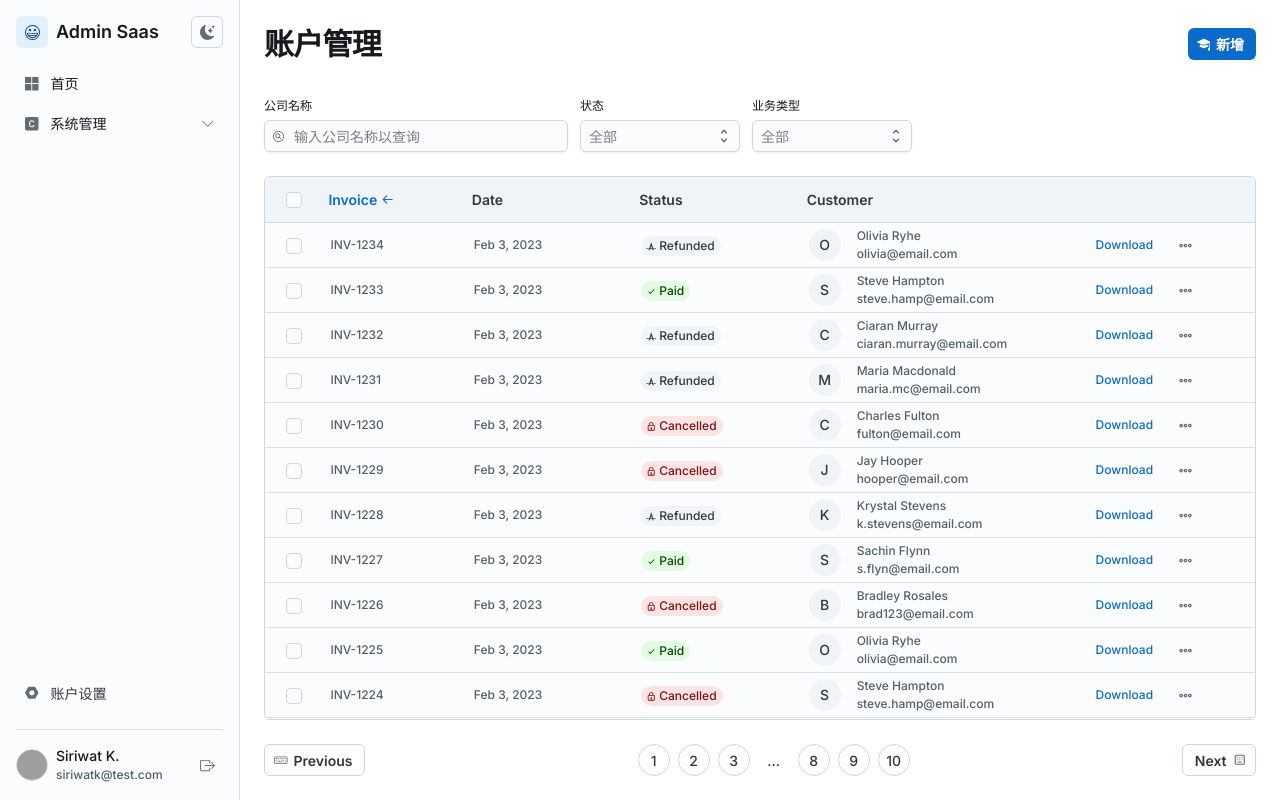
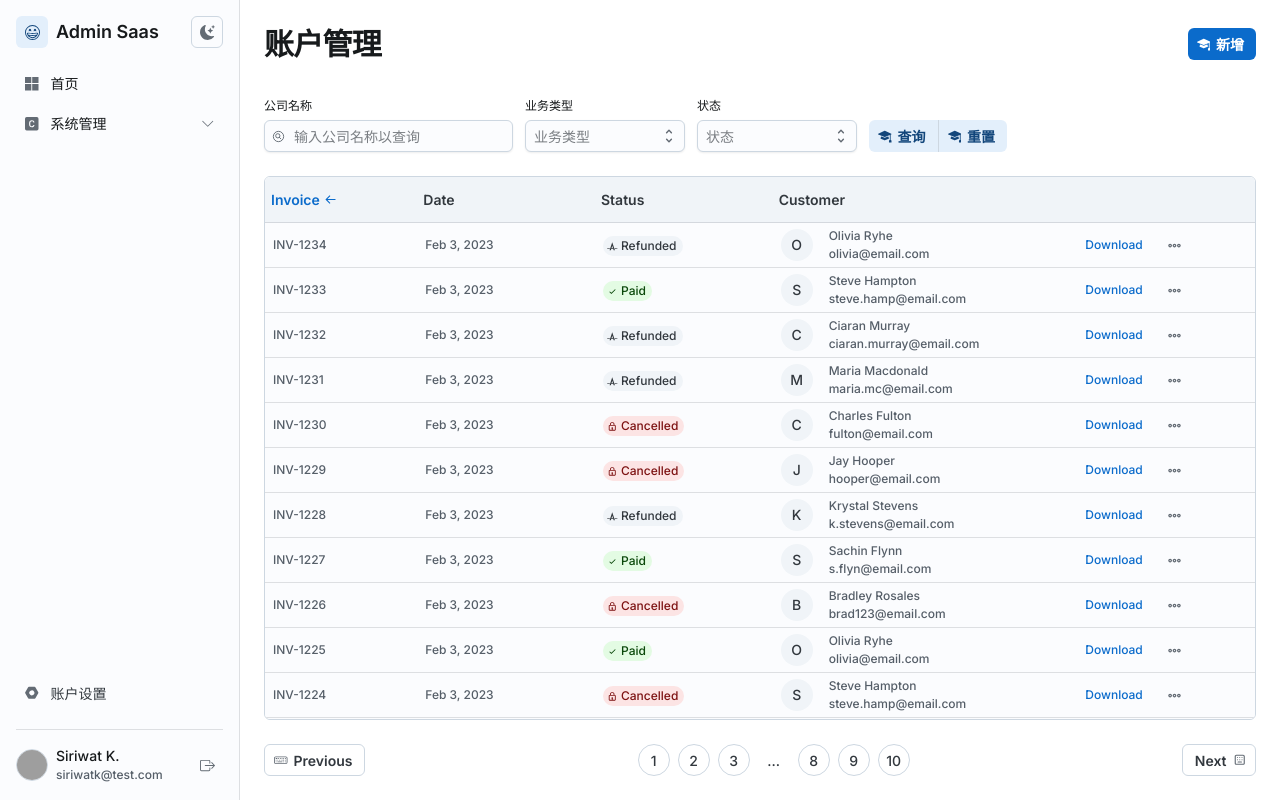
Before and after one commit to 845292122/joy-admin, a React (Vite) app: page /system/account in a window 1280 px wide. Built offline with nearby package versions, Linux system fonts and the light colour scheme; grey boxes are pictures that could not be loaded.

Commit message:
refactor: 重构搜索表单

```diff
--- /dev/null
+++ b/src/components/SearchForm.tsx
@@ -0,0 +1,95 @@
+import { Box, Button, ButtonGroup, FormControl, FormLabel, Input, Option, Select } from '@mui/joy'
+import React from 'react'
+import { BsFillMortarboardFill } from 'react-icons/bs'
+import { IoSearchCircleOutline } from 'react-icons/io5'
+
+export type OptionProps = {
+  label: string
+  value: string
+}
+
+export type SearchFormItem = {
+  label: string
+  name: string
+  type: 'text' | 'select'
+  placeholder?: string
+  options?: OptionProps[]
+}
+
+export type SearchFormProps = {
+  items: SearchFormItem[]
+  onSearch: (param: any) => void
+}
+
+export default function SearchForm({ items, onSearch }: SearchFormProps) {
+  const [formState, setFormState] = React.useState<Record<string, any>>({})
+
+  // 更改表单状态
+  const handleChange = (name: string, value: any) => {
+    setFormState(prev => ({
+      ...prev,
+      [name]: value
+    }))
+  }
+
+  // 重置事件
+  const handleReset = () => {
+    setFormState({})
+  }
+
+  // 搜索事件
+  const handleSearch = () => {
+    if (onSearch) {
+      onSearch(formState)
+    }
+  }
+
+  return (
+    <Box
+      className="SearchAndFilters-tabletUp"
+      sx={{
+        borderRadius: 'sm',
+        py: 2,
+        display: { xs: 'none', sm: 'flex' },
+        flexWrap: 'wrap',
+        gap: 1.5,
+        '& > *': {
+          minWidth: { xs: '120px', md: '160px' }
+        }
+      }}
+    >
+      {items.map((item: SearchFormItem) => (
+        <FormControl size="sm">
+          <FormLabel>{item.label}</FormLabel>
+          {item.type === 'text' && (
+            <Input
+              size="sm"
+              placeholder={item.placeholder ?? `输入${item.label}以查询`}
+              startDecorator={<IoSearchCircleOutline />}
+              value={formState[item.name]}
+              onChange={e => handleChange(item.name, e.target.value)}
+            />
+          )}
+          {item.type === 'select' && (
+            <Select size="sm" placeholder={item.label}>
+              {item.options?.map(option => (
+                <Option key={option.value} value={option.value}>
+                  {option.label}
+                </Option>
+              ))}
+            </Select>
+          )}
+        </FormControl>
+      ))}
+
+      <ButtonGroup sx={{ alignSelf: 'center', mt: 'auto' }} variant="soft">
+        <Button color="primary" size="sm" startDecorator={<BsFillMortarboardFill />} onClick={handleSearch}>
+          查询
+        </Button>
+        <Button color="primary" size="sm" startDecorator={<BsFillMortarboardFill />} onClick={handleReset}>
+          重置
+        </Button>
+      </ButtonGroup>
+    </Box>
+  )
+}
--- a/src/pages/system/Account.tsx
+++ b/src/pages/system/Account.tsx
@@ -2,7 +2,7 @@ import {
   Avatar,
   Box,
   Button,
-  Checkbox,
+  ButtonGroup,
   Chip,
   ColorPaletteProp,
   Divider,
@@ -27,8 +27,8 @@ import { BiArrowBack, BiCheck, BiLock } from 'react-icons/bi'
 import { BsKeyboard } from 'react-icons/bs'
 import { CgKeyboard, CgMore } from 'react-icons/cg'
 import { FaAutoprefixer } from 'react-icons/fa'
-import { IoSearchCircleOutline } from 'react-icons/io5'
 import PageContainer from '~/components/PageContainer'
+import SearchForm, { SearchFormItem } from '~/components/SearchForm'
 
 const rows = [
   {
@@ -230,52 +230,6 @@ function RowMenu() {
   )
 }
 
-function SearchArea() {
-  return (
-    <Box
-      className="SearchAndFilters-tabletUp"
-      sx={{
-        borderRadius: 'sm',
-        py: 2,
-        display: { xs: 'none', sm: 'flex' },
-        flexWrap: 'wrap',
-        gap: 1.5,
-        '& > *': {
-          minWidth: { xs: '120px', md: '160px' }
-        }
-      }}
-    >
-      <FormControl sx={{ flex: 1 }} size="sm">
-        <FormLabel>公司名称</FormLabel>
-        <Input size="sm" placeholder="输入公司名称以查询" startDecorator={<IoSearchCircleOutline />} />
-      </FormControl>
-
-      <FormControl size="sm">
-        <FormLabel>状态</FormLabel>
-        <Select size="sm" placeholder="全部" slotProps={{ button: { sx: { whiteSpace: 'nowrap' } } }}>
-          <Option value={null}>全部</Option>
-          <Option value="0">未启用</Option>
-          <Option value="1">试用中</Option>
-          <Option value="2">已启用</Option>
-          <Option value="3">已到期</Option>
-        </Select>
-      </FormControl>
-
-      <FormControl size="sm">
-        <FormLabel>业务类型</FormLabel>
-        <Select size="sm" placeholder="全部">
-          <Option value={null}>全部</Option>
-          <Option value="cy">餐饮</Option>
-          <Option value="kq">口腔</Option>
-        </Select>
-      </FormControl>
-
-      <FormControl></FormControl>
-      <FormControl></FormControl>
-    </Box>
-  )
-}
-
 /**
  * 搜索区域
  *  company - input
@@ -284,12 +238,57 @@ function SearchArea() {
  * table区域
  */
 export default function Account() {
-  const [selected, setSelected] = React.useState<readonly string[]>([])
   const [order, setOrder] = React.useState('desc')
+  const searchFormItems: SearchFormItem[] = [
+    {
+      label: '公司名称',
+      name: 'company',
+      type: 'text'
+    },
+    {
+      label: '业务类型',
+      name: 'bizType',
+      type: 'select',
+      options: [
+        {
+          label: '餐饮',
+          value: 'cy'
+        },
+        {
+          label: '口腔',
+          value: 'kq'
+        }
+      ]
+    },
+    {
+      label: '状态',
+      name: 'status',
+      type: 'select',
+      options: [
+        {
+          label: '未启用',
+          value: '0'
+        },
+        {
+          label: '试用中',
+          value: '1'
+        },
+        {
+          label: '已启用',
+          value: '2'
+        },
+        {
+          label: '已到期',
+          value: '3'
+        }
+      ]
+    }
+  ]
+  const handleSearch = () => {}
 
   return (
     <PageContainer showBtn>
-      <SearchArea />
+      <SearchForm items={searchFormItems} onSearch={handleSearch} />
 
       <Sheet
         className="OrderTableContainer"
@@ -317,18 +316,6 @@ export default function Account() {
         >
           <thead>
             <tr>
-              <th style={{ width: 48, textAlign: 'center', padding: '12px 6px' }}>
-                <Checkbox
-                  size="sm"
-                  indeterminate={selected.length > 0 && selected.length !== rows.length}
-                  checked={selected.length === rows.length}
-                  onChange={event => {
-                    setSelected(event.target.checked ? rows.map(row => row.id) : [])
-                  }}
-                  color={selected.length > 0 || selected.length === rows.length ? 'primary' : undefined}
-                  sx={{ verticalAlign: 'text-bottom' }}
-                />
-              </th>
               <th style={{ width: 120, padding: '12px 6px' }}>
                 <Link
                   underline="none"
@@ -360,18 +347,6 @@ export default function Account() {
           <tbody>
             {[...rows].map(row => (
               <tr key={row.id}>
-                <td style={{ textAlign: 'center', width: 120 }}>
-                  <Checkbox
-                    size="sm"
-                    checked={selected.includes(row.id)}
-                    color={selected.includes(row.id) ? 'primary' : undefined}
-                    onChange={event => {
-                      setSelected(ids => (event.target.checked ? ids.concat(row.id) : ids.filter(itemId => itemId !== row.id)))
-                    }}
-                    slotProps={{ checkbox: { sx: { textAlign: 'left' } } }}
-                    sx={{ verticalAlign: 'text-bottom' }}
-                  />
-                </td>
                 <td>
                   <Typography level="body-xs">{row.id}</Typography>
                 </td>
```
